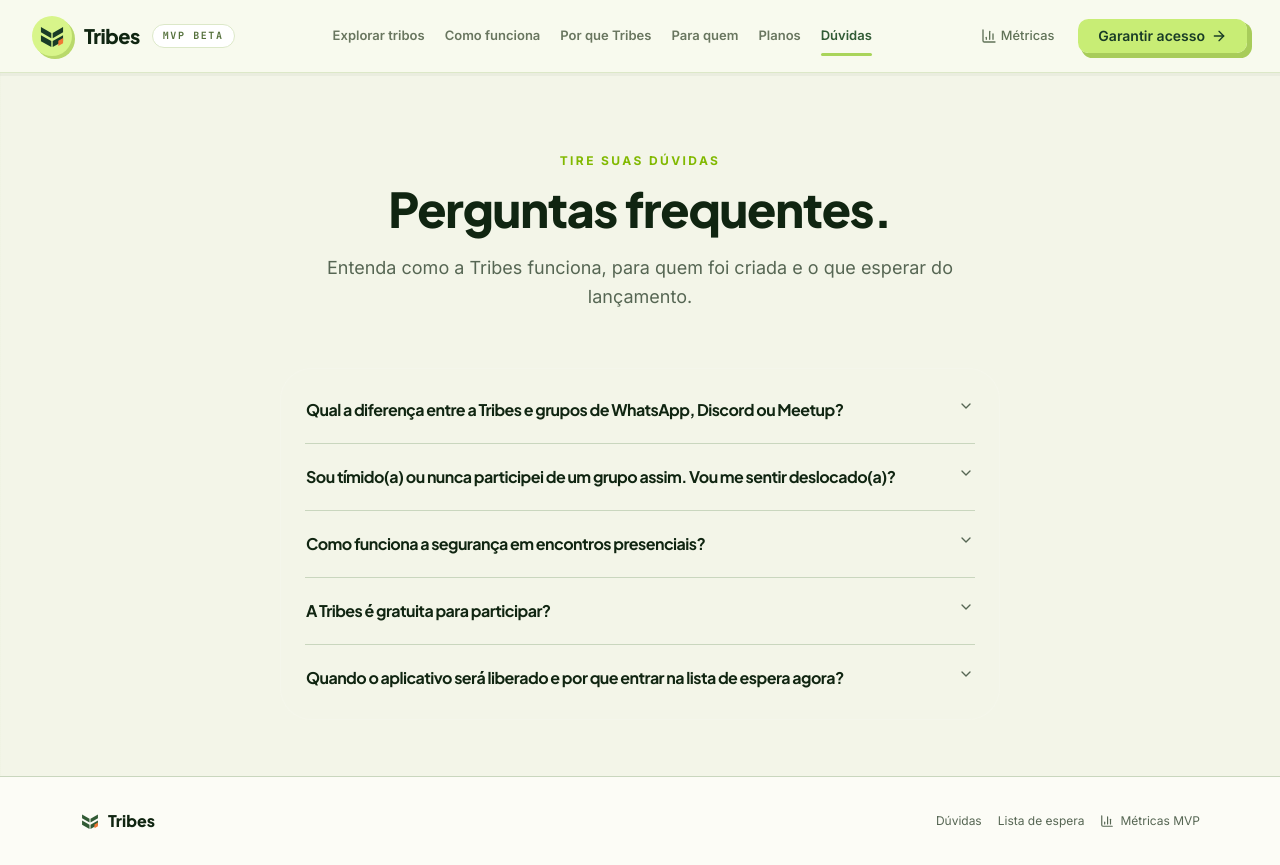
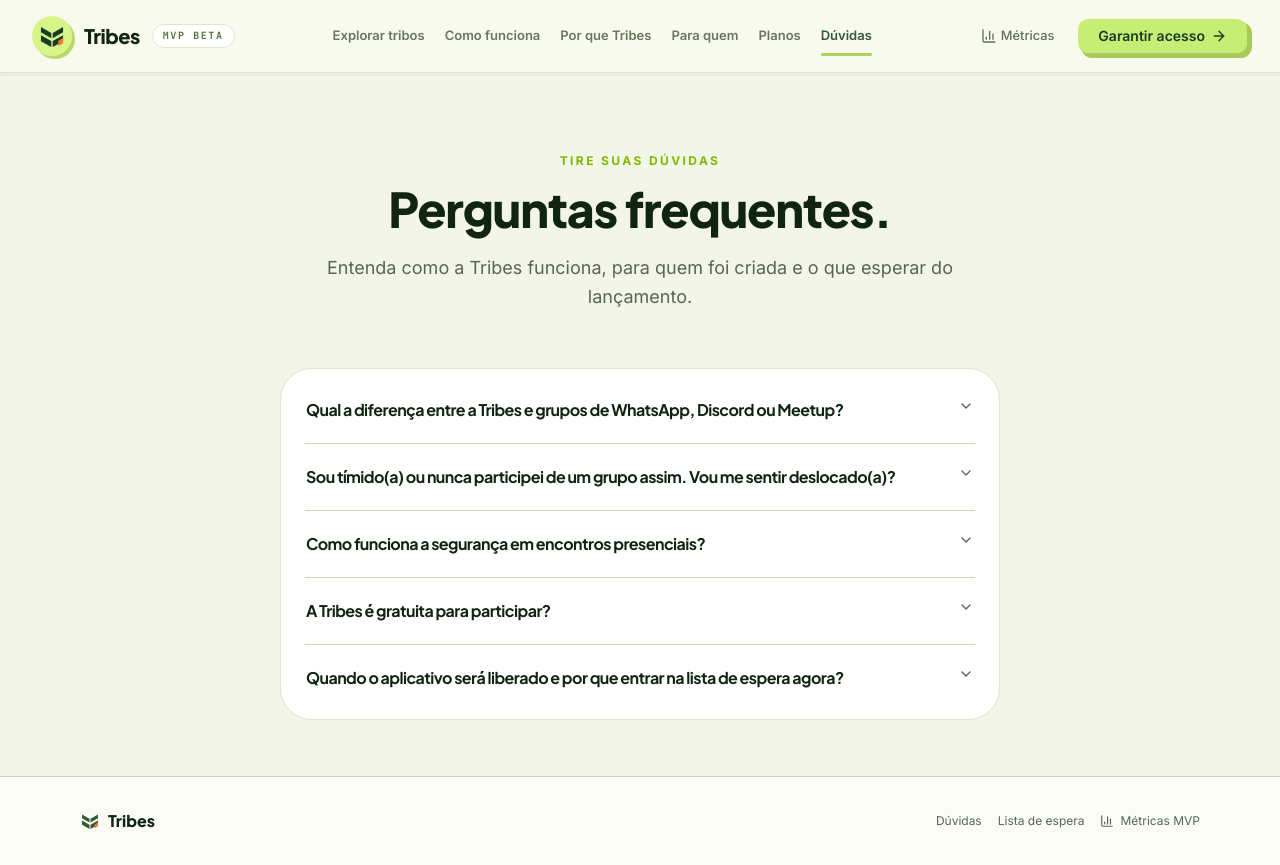
Before and after one commit to ArthurG12/Tribes, a Next.js app: page /faq in a window 1280 px wide. Built offline with nearby package versions, Linux system fonts and the light colour scheme.

Commit message:
Unify page surfaces with bright green visual system

```diff
--- a/src/app/faq/page.tsx
+++ b/src/app/faq/page.tsx
@@ -3,5 +3,5 @@ import { Accordion, AccordionContent, AccordionItem, AccordionTrigger } from "@/
 import { PageIntro, PageShell } from "@/components/tribes/page-shell";
 
 export default function FAQPage() {
-  return <PageShell><PageIntro eyebrow="Tire suas dúvidas" title="Perguntas frequentes." description="Entenda como a Tribes funciona, para quem foi criada e o que esperar do lançamento." /><div className="mx-auto max-w-3xl px-4 py-14 sm:px-6"><div className="rounded-3xl border border-white/10 bg-white/[0.035] px-6 py-2"><Accordion className="w-full">{FAQ_ITEMS.map((item,index) => <AccordionItem key={item.question} value={`faq-${index}`}><AccordionTrigger className="py-5 text-left font-heading text-base font-bold text-foreground hover:no-underline">{item.question}</AccordionTrigger><AccordionContent className="pb-5 text-sm leading-relaxed text-muted-foreground">{item.answer}</AccordionContent></AccordionItem>)}</Accordion></div></div></PageShell>;
+  return <PageShell><PageIntro eyebrow="Tire suas dúvidas" title="Perguntas frequentes." description="Entenda como a Tribes funciona, para quem foi criada e o que esperar do lançamento." /><div className="mx-auto max-w-3xl px-4 py-14 sm:px-6"><div className="rounded-3xl border border-[#dce8c8] bg-white px-6 py-2"><Accordion className="w-full">{FAQ_ITEMS.map((item,index) => <AccordionItem key={item.question} value={`faq-${index}`}><AccordionTrigger className="py-5 text-left font-heading text-base font-bold text-foreground hover:no-underline">{item.question}</AccordionTrigger><AccordionContent className="pb-5 text-sm leading-relaxed text-muted-foreground">{item.answer}</AccordionContent></AccordionItem>)}</Accordion></div></div></PageShell>;
 }
```
